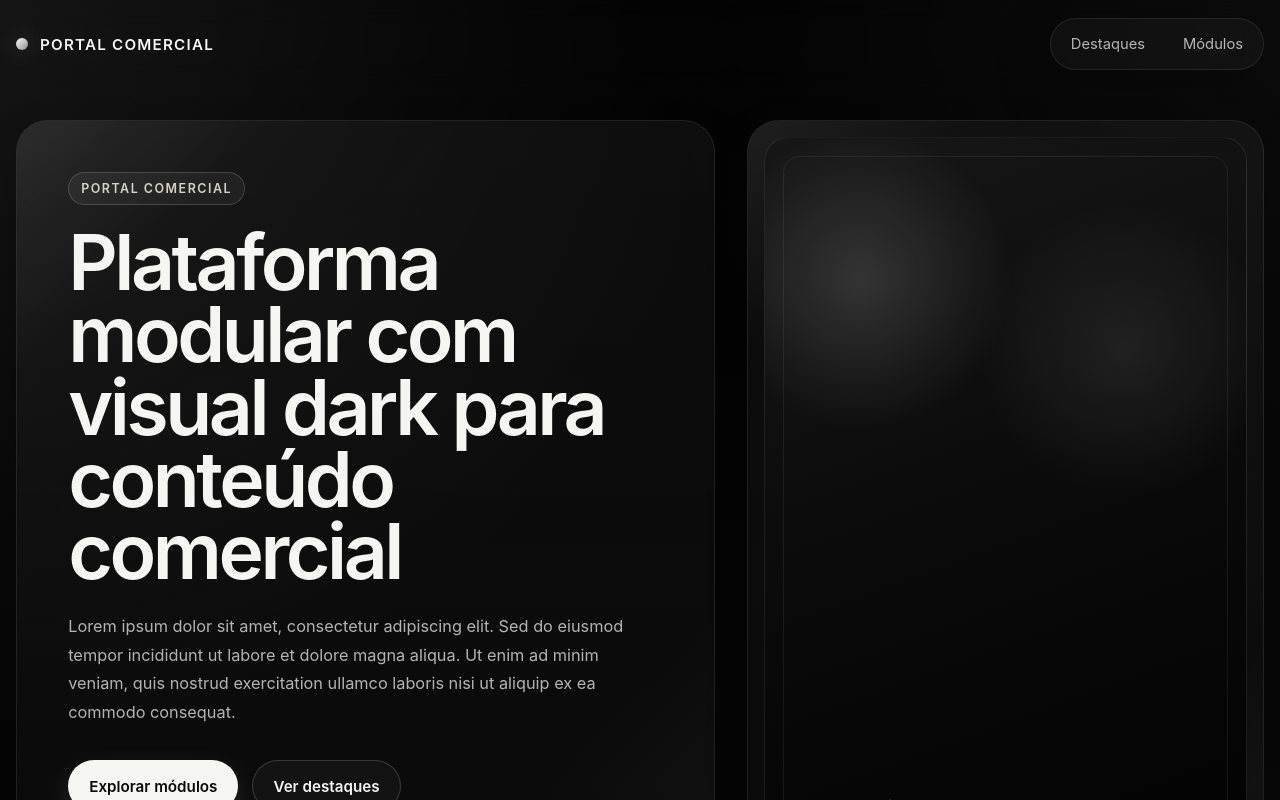
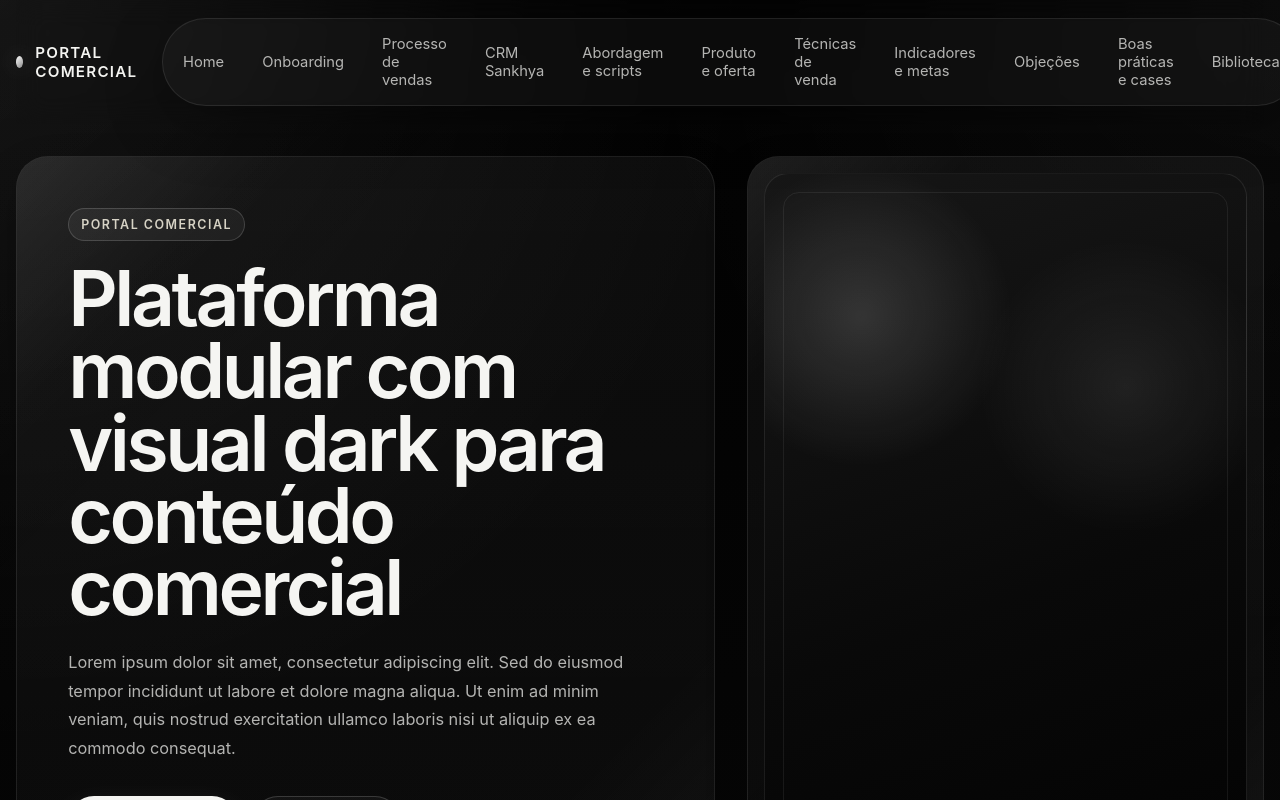
Before and after one commit to Jonatas-F/onbording_comercial, a React (Vite) app: page / in a window 1280 px wide. Shown: the top 800 px of the page. Built offline with nearby package versions, Linux system fonts and the light colour scheme.

Commit message:
feat: adiciona navegacao dos modulos no header

```diff
--- a/src/components/layout/AppHeader.jsx
+++ b/src/components/layout/AppHeader.jsx
@@ -1,14 +1,39 @@
+import { Link } from 'react-router-dom'
+
+const navigationLinks = [
+  { to: '/', label: 'Home' },
+  { to: '/onboarding', label: 'Onboarding' },
+  { to: '/processo-vendas', label: 'Processo de vendas' },
+  { to: '/crm-sankhya', label: 'CRM Sankhya' },
+  { to: '/abordagem-scripts', label: 'Abordagem e scripts' },
+  { to: '/produto-oferta', label: 'Produto e oferta' },
+  { to: '/tecnicas-venda', label: 'Técnicas de venda' },
+  { to: '/indicadores-metas', label: 'Indicadores e metas' },
+  { to: '/objecoes', label: 'Objeções' },
+  { to: '/boas-praticas-cases', label: 'Boas práticas e cases' },
+  { to: '/biblioteca', label: 'Biblioteca' },
+]
+
 export default function AppHeader() {
   return (
     <header className="topbar">
-      <div className="topbar__brand">
+      <Link
+        to="/"
+        className="topbar__brand"
+      >
         <span className="topbar__mark" />
         <span className="topbar__name">Portal Comercial</span>
-      </div>
+      </Link>
 
       <nav className="topbar__nav">
-        <a href="#destaques">Destaques</a>
-        <a href="#modulos">Módulos</a>
+        {navigationLinks.map((link) => (
+          <Link
+            key={link.to}
+            to={link.to}
+          >
+            {link.label}
+          </Link>
+        ))}
       </nav>
     </header>
   )
```
